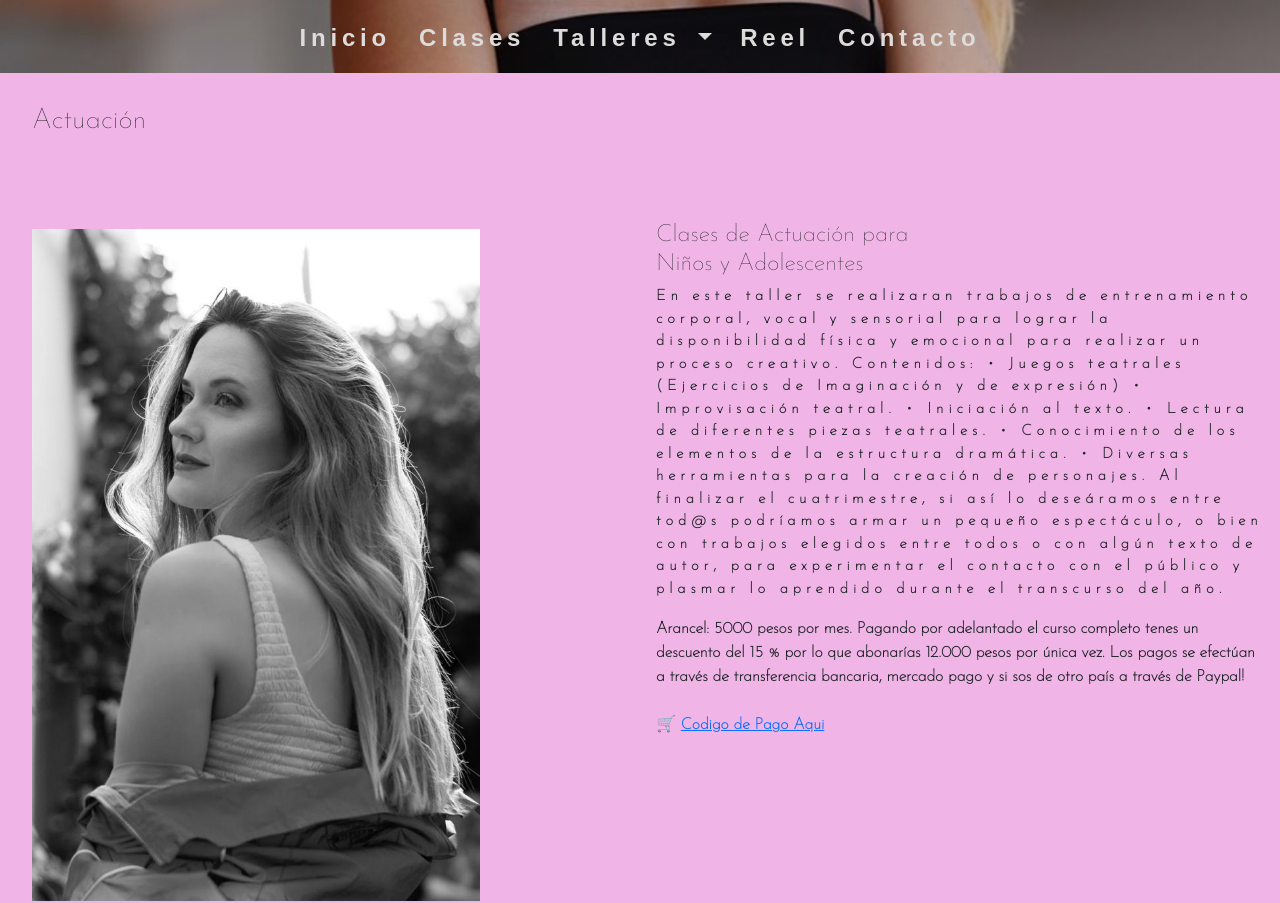
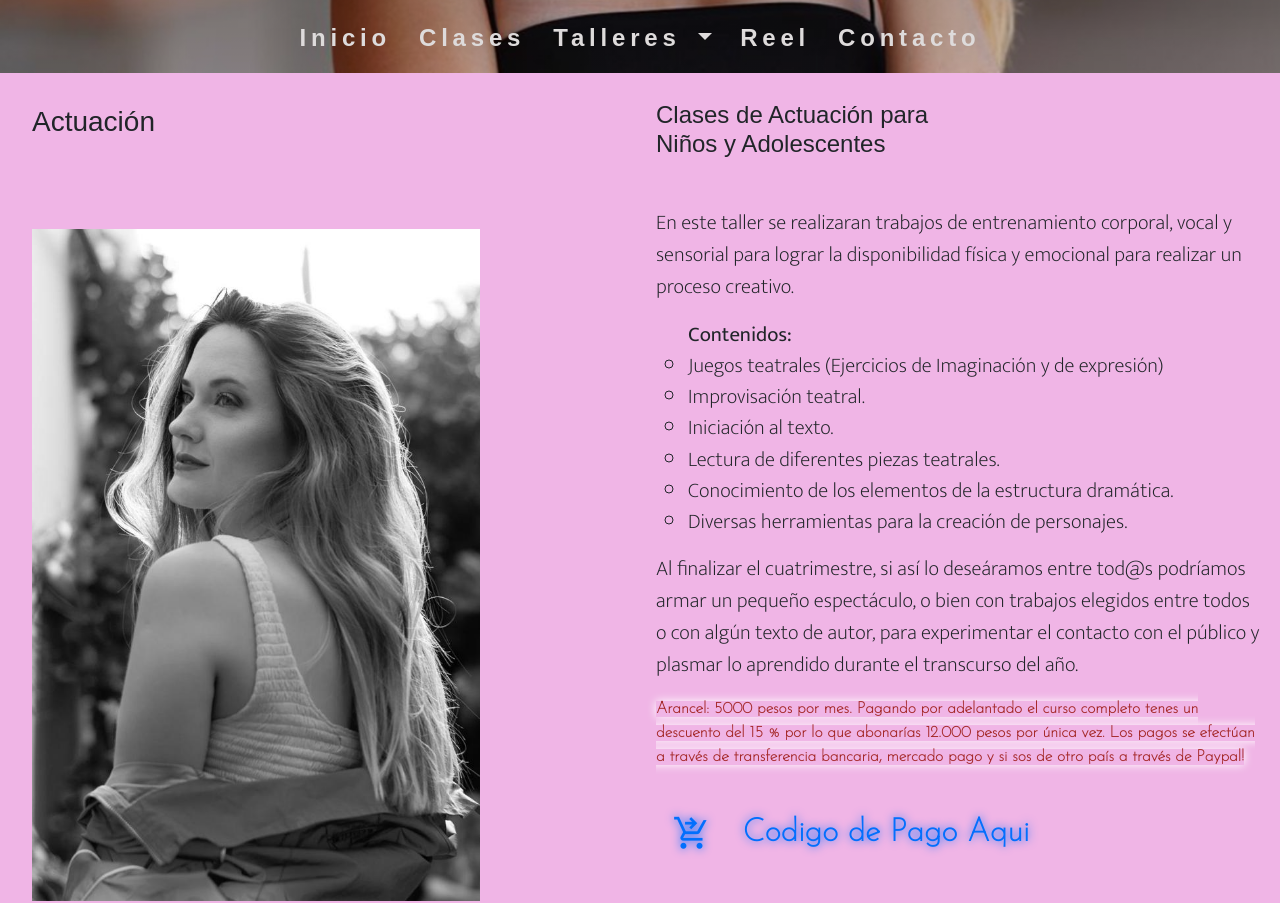
Before and after one commit to gonzalolglopez1/Aplicando-SASS-Gonzalo-Lopez-Gaschetto, a website: page clases.html in a window 1280 px wide. Shown: the part 727-1630 px from the top of the page. Drawn offline with nearby package versions, Linux system fonts and the light colour scheme.

Commit message:
correcciones para el final

```diff
--- a/clases.html
+++ b/clases.html
@@ -6,19 +6,22 @@
   <meta http-equiv="X-UA-Compatible" content="IE=edge">
   <meta name="viewport" content="width=device-width, initial-scale=1.0">
   <meta name="description" content="Clases de actuacion para Niños y Adolescentes.">
-  <meta name="keywords" content="astrologia, teatro, actuacion, signos, expresion corporal, clases, talleres, emociones, corporalidad, teatralidad, carta astral, carta natal, revolucion solar.">
+  <meta name="keywords"
+    content="astrologia, teatro, actuacion, signos, expresion corporal, clases, talleres, emociones, corporalidad, teatralidad, carta astral, carta natal, revolucion solar.">
   <title>SolGaschetto conoce mis clases</title>
   <meta property="og:name" content="SolGaschetto">
-  <meta property="og:type" content="article"/>
-  <meta property="fb:admins" content="USER_ID"/>
-  <meta property='og:url' content="https://github.com/gonzalolglopez1/Entrega-final-coderhouse-Gonzalo-Lopez-Gaschetto"/>
+  <meta property="og:type" content="article" />
+  <meta property="fb:admins" content="USER_ID" />
+  <meta property='og:url'
+    content="https://github.com/gonzalolglopez1/Entrega-final-coderhouse-Gonzalo-Lopez-Gaschetto" />
   <meta property="og:title" content="SolGaschetto conoce mis clases." />
-  <meta property="og:description" content="Clases de actuacion para Niños y Adolescentes."/>
-  <meta property="og:image" content="https://github.com/gonzalolglopez1/Entrega-final-coderhouse-Gonzalo-Lopez-Gaschetto/blob/main/img/Solportadaheaderfacebook.jpeg?raw=true"/>
+  <meta property="og:description" content="Clases de actuacion para Niños y Adolescentes." />
+  <meta property="og:image"
+    content="https://github.com/gonzalolglopez1/Entrega-final-coderhouse-Gonzalo-Lopez-Gaschetto/blob/main/img/Solportadaheaderfacebook.jpeg?raw=true" />
 
   <meta property="og:image:alt" content="SolGaschetto imagen principal">
-  <meta property="og:image:width" content="751"/>
-  <meta property="og:image:height" content="561"/>
+  <meta property="og:image:width" content="751" />
+  <meta property="og:image:height" content="561" />
   <link rel="shortcut icon" href="./ico/favicon-32x32.png" type="image/x-icon">
   <link rel="stylesheet" href="https://cdn.jsdelivr.net/npm/bootstrap@5.2.0-beta1/dist/css/bootstrap.min.css"
     integrity="sha384-0evHe/X+R7YkIZDRvuzKMRqM+OrBnVFBL6DOitfPri4tjfHxaWutUpFmBp4vmVor" crossorigin="anonymous">
@@ -28,7 +31,9 @@
   <link rel="preconnect" href="https://fonts.googleapis.com">
   <link rel="preconnect" href="https://fonts.gstatic.com" crossorigin>
   <link href="https://fonts.googleapis.com/css2?family=Josefin+Sans:wght@100&display=swap" rel="stylesheet">
+  <link href="https://fonts.googleapis.com/css2?family=Mukta:wght@200;300;400&display=swap" rel="stylesheet">
   <link href="https://unpkg.com/aos@2.3.1/dist/aos.css" rel="stylesheet">
+  <link rel="stylesheet" href="https://fonts.googleapis.com/css2?family=Material+Symbols+Outlined:opsz,wght,FILL,GRAD@48,400,0,0" />
 
 
   <link rel="stylesheet" href="./css/estilos.css">
@@ -54,7 +59,7 @@
         <div class="container-fluid m-lg-0 m-md-0 w-auto ">
 
           <button class="navbar-toggler p-0 " type="button" data-bs-toggle="collapse" data-bs-target="#navbarNav"
-            aria-controls="navbarNav" aria-expanded="false" aria-label="Toggle navigation" >
+            aria-controls="navbarNav" aria-expanded="false" aria-label="Toggle navigation">
             <span class="navbar-toggler-icon  w-70"></span>
           </button>
           <div class="collapse navbar-collapse" id="navbarNav">
@@ -66,7 +71,8 @@
                 <a class="nav-link" href="./clases.html">Clases</a>
               </li>
               <li class="nav-item dropdown">
-                <a class="nav-link dropdown-toggle" href="#" id="navbarDropdown" role="button" data-bs-toggle="dropdown" aria-expanded="false">
+                <a class="nav-link dropdown-toggle" href="#" id="navbarDropdown" role="button" data-bs-toggle="dropdown"
+                  aria-expanded="false">
                   Talleres
                 </a>
                 <ul class="dropdown-menu" aria-labelledby="navbarDropdown">
@@ -98,27 +104,26 @@
         <div class="cursos" data-aos="zoom-in" data-aos-offset="200" data-aos-delay="50" data-aos-duration="1000">
           <h4>Clases de Actuación para Niños y Adolescentes</h4>
           <p>
-            En este taller se realizaran trabajos de entrenamiento corporal, vocal y sensorial para lograr la disponibilidad física y emocional para realizar un proceso creativo.
+            En este taller se realizaran trabajos de entrenamiento corporal, vocal y sensorial para lograr la
+            disponibilidad física y emocional para realizar un proceso creativo.
+          </p>
+          <ul class="listaclases"> <b>Contenidos:</b>
+              <li class="elementoclases"> Juegos teatrales (Ejercicios de Imaginación y de expresión)</li>
+              <li class="elementoclases">Improvisación teatral.</li>
+              <li class="elementoclases">Iniciación al texto.</li>
+              <li class="elementoclases">Lectura de diferentes piezas teatrales.</li>
+              <li class="elementoclases"> Conocimiento de los elementos de la estructura dramática.</li>
+              <li class="elementoclases">Diversas herramientas para la creación de personajes.</li>
+          </ul>
 
-            Contenidos:
-
-            • Juegos teatrales (Ejercicios de Imaginación y de expresión)
-
-            • Improvisación teatral.
-
-            • Iniciación al texto.
-
-            • Lectura de diferentes piezas teatrales.
-
-            • Conocimiento de los elementos de la estructura dramática.
-
-            • Diversas herramientas para la creación de personajes.
-
-            Al finalizar el cuatrimestre, si así lo deseáramos entre tod@s podríamos armar un pequeño espectáculo, o bien con trabajos elegidos entre todos o con algún texto de autor, para experimentar el contacto con el público y plasmar lo aprendido durante el transcurso del año.
+          <p>
+            Al finalizar el cuatrimestre, si así lo deseáramos entre tod@s podríamos armar un pequeño espectáculo, o
+            bien con trabajos elegidos entre todos o con algún texto de autor, para experimentar el contacto con el
+            público y plasmar lo aprendido durante el transcurso del año.
           </p>
 
 
-            <span> Arancel: 5000 pesos por mes. Pagando por adelantado el curso completo tenes un descuento
+          <span class="precio"> Arancel: 5000 pesos por mes. Pagando por adelantado el curso completo tenes un descuento
             del 15
             % por lo que abonarías 12.000 pesos por única vez.
             Los pagos se efectúan a través de transferencia bancaria, mercado pago y si sos de otro país
@@ -126,8 +131,11 @@
             través de Paypal!</span>
 
 
-            <br> <br> 🛒 <a href="#">Codigo de Pago Aqui</a>
-          </p>
+          <br> <br>
+          <a href="#" class="codpago"><span class="material-symbols-outlined">
+              shopping_cart_checkout
+              </span>Codigo de Pago Aqui</a>
+
         </div>
 
 
--- a/contacto.html
+++ b/contacto.html
@@ -27,9 +27,12 @@
   <link rel="preconnect" href="https://fonts.googleapis.com">
   <link rel="preconnect" href="https://fonts.gstatic.com" crossorigin>
   <link href="https://fonts.googleapis.com/css2?family=Josefin+Sans:wght@100&display=swap" rel="stylesheet">
+  <link href="https://fonts.googleapis.com/css2?family=Mukta:wght@200;300;400&display=swap" rel="stylesheet">
   <link href="https://unpkg.com/aos@2.3.1/dist/aos.css" rel="stylesheet">
   <script src="https://unpkg.com/aos@2.3.1/dist/aos.js"></script>
   <script src="https://kit.fontawesome.com/80b4924990.js" crossorigin="anonymous"></script>
+
+
 
 
   <link rel="stylesheet" href="./css/estilos.css">
--- a/scss/_clases.scss
+++ b/scss/_clases.scss
@@ -6,6 +6,7 @@
         width: 50%;
         h3{
             padding: 2rem;
+            font-family: Arial, Helvetica, sans-serif;
         }
 
         img{
@@ -15,17 +16,58 @@
         }
     }
     .cursos {
-        padding: 3rem 1rem ;
+        padding:  1rem ;
         width: 50%;
         align-self: center;
         h4{
             width: 50%;
             align-self: center;
+            font-family: Arial, Helvetica, sans-serif;
+            margin-bottom: 2em;
+
         }
         p{
-            font-size: 15px;
-            letter-spacing: 5px;
+            font-size: 1.3rem;
+            line-height: 2rem;
+            font-weight: 200;
+
+        }
+        .listaclases{
+            font-size: 1.3rem;
+            list-style-type: circle;
+            font-family: 'Mukta', sans-serif;
+            font-weight: 200;
+        }
+       .precio{
+        color: brown;
+        box-shadow: 0 0 10px white;
+       }
+       .material-symbols-outlined{
+        font-size: 2.4rem;
+        cursor: pointer;
+        margin-right: 2rem;
+
+
+
+       }
+       .codpago{
+       width: 13.2em;
+        display: flex;
+        align-items: center;
+        padding: 1rem;
+        line-height: -1.5rem;
+        font-size: 2rem;
+        text-decoration: none;
+        color: rgb(2, 111, 253);
+        transition: all 1s;
+        text-shadow: 0 0 10px ;
+        &:hover{
+            color: aliceblue;
+            // background-color: black;
+            transition: all 1s;
+            box-shadow: 5px 5px 10px;
         }
 
+       }
     }
 }
--- a/scss/estilos.scss
+++ b/scss/estilos.scss
@@ -13,7 +13,9 @@
     box-sizing: border-box;
 
 }
-
+p{
+    font-family: 'Mukta', sans-serif;
+}
 body {
     height: auto;
 
@@ -154,19 +156,22 @@ body {
                     width: 60%;
 
 
-                    p {
-                        width: 100%;
-                        letter-spacing: 5px;
-                        line-height: 20px;
+                    .parrafoindex {
+                        width:90%;                   font-size: 1.1rem;
+
                         padding: 1rem 2rem;
-                        font-size: large;
-                        font-size: 1rem;
+                        font-weight: 200;
+                        margin: 0 auto;
+
+
+
 
                     }
 
                     h3 {
                         font-size: 30px;
                         padding: 2rem;
+                        font-family: 'Mukta', sans-serif;
                     }
                 }
 
@@ -180,7 +185,16 @@ body {
                     align-items: center;
                     justify-content: space-around;
                     border: 1px solid black;
-                    border-radius: 2em
+                    border-radius: 2em;
+                    .titulonoticias{
+                            font-size: 1.2rem;
+                            font-family: 'Mukta', sans-serif;
+                    }
+                    .pnoticias{
+                        font-weight: 200;
+
+                    }
+                    }
                 }
             }
 
```
Also changed, not shown: index.html (+11 -30 lines), lunasexpresion.html (+2 -0 lines), css/estilos.css, 1 other file. Lines whose indentation alone changed are shown as unchanged.
